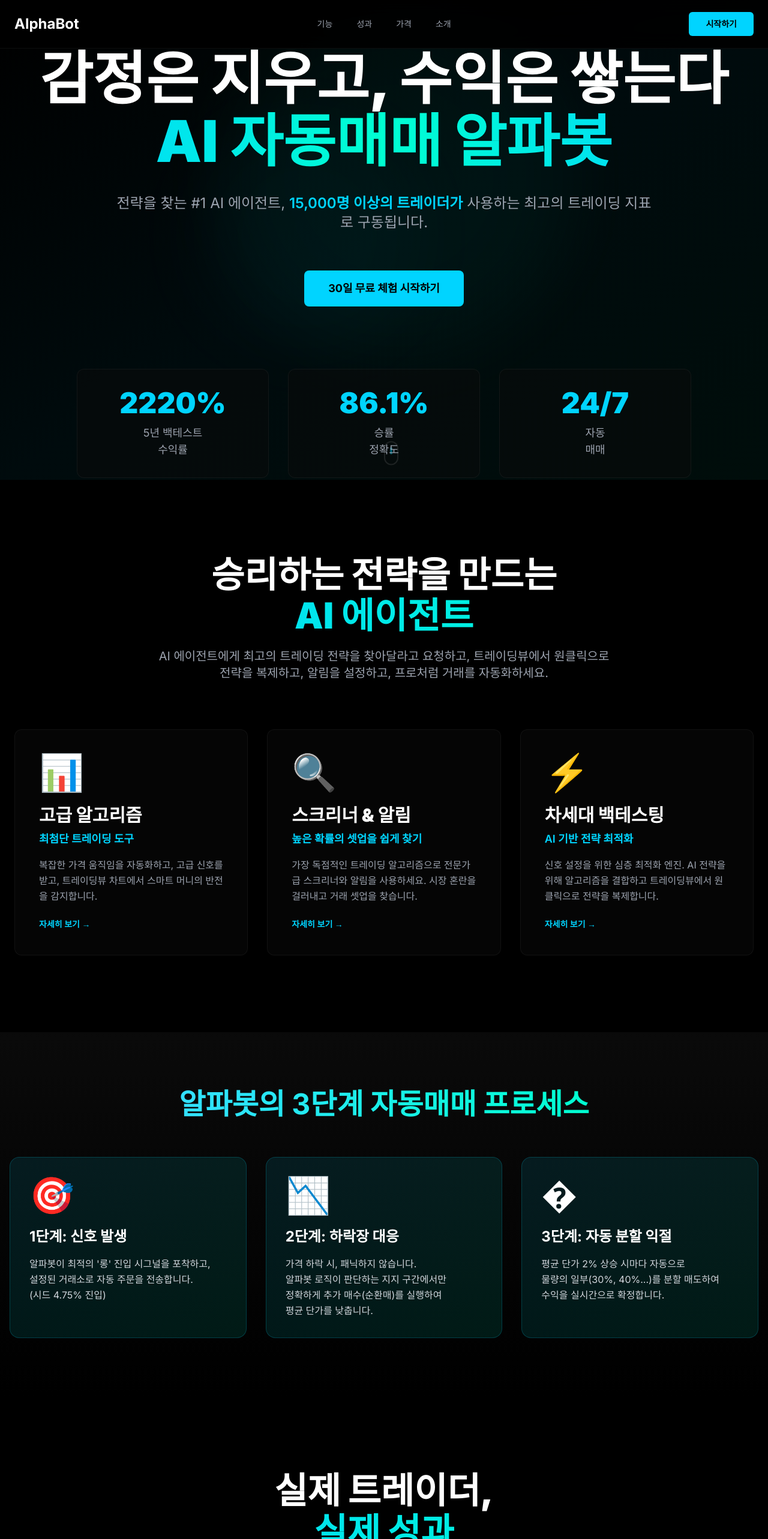
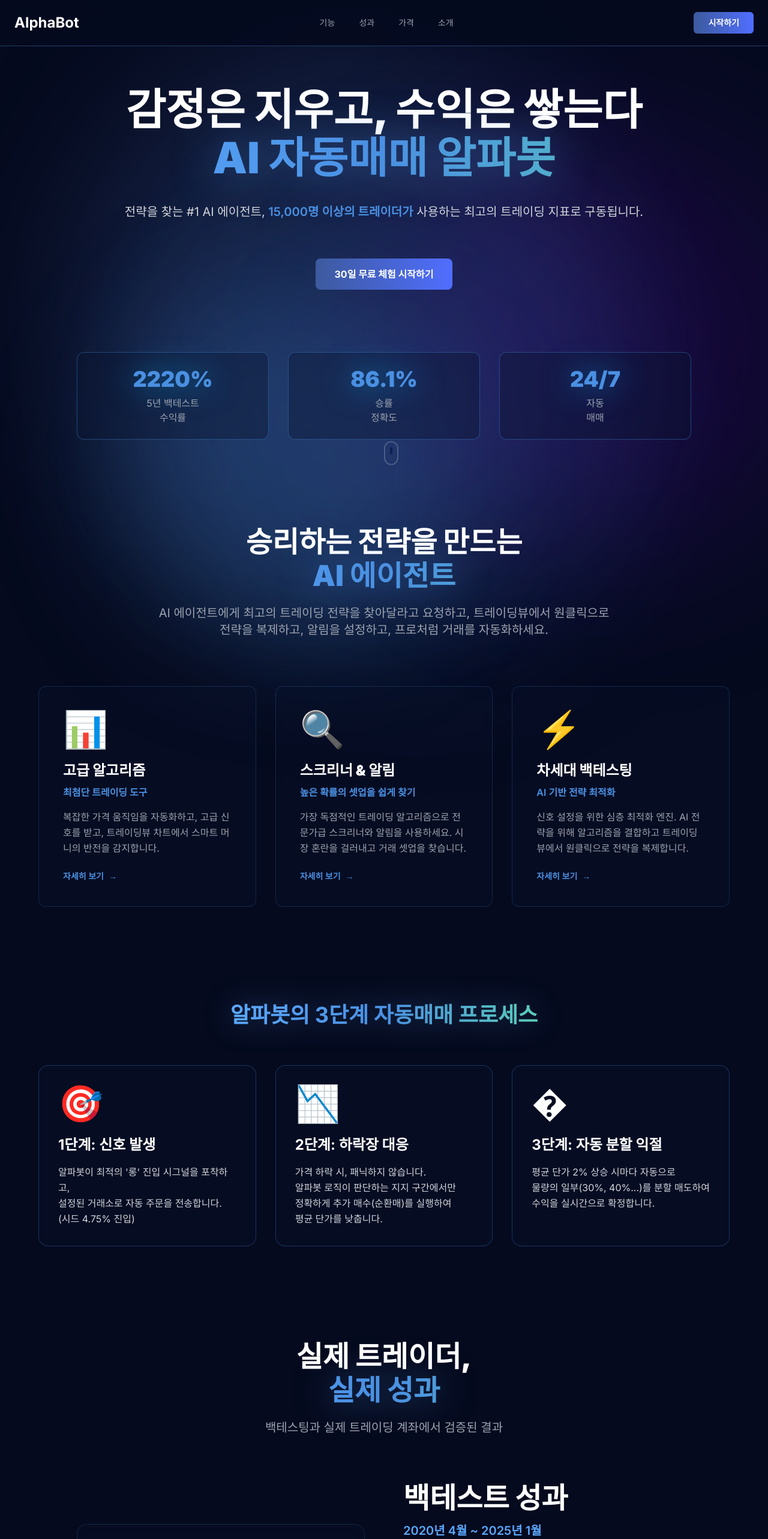
Before and after one commit to southouse/alphabot-homepage2, a Next.js app: page / in a window 1280 px wide. Shown: the top 2566 px of the page at 60% size. Built offline with nearby package versions, Linux system fonts and the light colour scheme.

Commit message:
feat: 피드백 반영 1

```diff
--- a/app/globals.css
+++ b/app/globals.css
@@ -4,13 +4,13 @@
 
 :root {
   --foreground-rgb: 255, 255, 255;
-  --background-start-rgb: 0, 0, 0;
-  --background-end-rgb: 10, 10, 10;
+  --background-start-rgb: 5, 10, 30;
+  --background-end-rgb: 20, 60, 150;
 }
 
 body {
   color: rgb(var(--foreground-rgb));
-  background: #000000;
+  background: #050A1E;
 }
 
 @layer utilities {
@@ -47,3 +47,34 @@
 .animate-float {
   animation: float 3s ease-in-out infinite;
 }
+
+@keyframes glow {
+  0%, 100% {
+    opacity: 0.5;
+    filter: brightness(1);
+  }
+  50% {
+    opacity: 0.8;
+    filter: brightness(1.2);
+  }
+}
+
+.animate-glow {
+  animation: glow 3s ease-in-out infinite;
+}
+
+/* Enhanced glassmorphism effect */
+.backdrop-blur-xl {
+  backdrop-filter: blur(24px);
+  -webkit-backdrop-filter: blur(24px);
+}
+
+.backdrop-blur-sm {
+  backdrop-filter: blur(8px);
+  -webkit-backdrop-filter: blur(8px);
+}
+
+/* Smooth transitions */
+* {
+  transition-timing-function: cubic-bezier(0.4, 0, 0.2, 1);
+}
--- a/app/page.tsx
+++ b/app/page.tsx
@@ -7,13 +7,25 @@
 
 export default function Home() {
   return (
-    <main className="min-h-screen">
+    <main className="min-h-screen bg-dark relative overflow-hidden">
+      {/* 전체 페이지 공통 배경 블러 효과 - 어두운 네이비 톤 */}
+      <div className="fixed inset-0 pointer-events-none">
+        <div className="absolute top-[10%] left-[10%] w-[900px] h-[900px] bg-accent-dark/30 rounded-full blur-[120px]"></div>
+        <div className="absolute top-[40%] right-[15%] w-[800px] h-[800px] bg-primary-light/25 rounded-full blur-[100px]"></div>
+        <div className="absolute top-[70%] left-[20%] w-[700px] h-[700px] bg-accent/22 rounded-full blur-[110px]"></div>
+        <div className="absolute bottom-[10%] right-[10%] w-[850px] h-[850px] bg-purple/18 rounded-full blur-[90px]"></div>
+        <div className="absolute top-[25%] left-[50%] w-[750px] h-[750px] bg-purple-deep/15 rounded-full blur-[130px]"></div>
+        <div className="absolute top-[60%] right-[40%] w-[600px] h-[600px] bg-cyan/20 rounded-full blur-[100px]"></div>
+      </div>
+
+      <div className="relative z-10">
         <Navbar />
         <Hero />
         <Features />
         <Introduction />
         <MainFeatures />
         <Footer />
+      </div>
     </main>
   );
 }
--- a/components/Features.tsx
+++ b/components/Features.tsx
@@ -35,22 +35,24 @@
       initial={{ opacity: 0, y: 50 }}
       animate={isInView ? { opacity: 1, y: 0 } : { opacity: 0, y: 50 }}
       transition={{ duration: 0.6, delay: index * 0.2 }}
-      className="group relative p-10 rounded-xl bg-dark-lighter/50 border border-white/5 hover:border-primary/30 transition-all duration-300"
+      className="group relative p-10 rounded-xl bg-dark-lighter/30 backdrop-blur-sm border border-accent/20 hover:border-accent/50 transition-all duration-300"
     >
-      <div className="text-6xl mb-6 transform group-hover:scale-110 transition-transform duration-300">
+      <div className="absolute inset-0 bg-gradient-to-br from-accent/10 via-primary/5 to-transparent rounded-xl opacity-0 group-hover:opacity-100 transition-opacity duration-300"></div>
+      <div className="absolute inset-0 rounded-xl bg-accent/0 group-hover:bg-accent/5 blur-2xl transition-all duration-300"></div>
+      <div className="relative text-6xl mb-6 transform group-hover:scale-110 transition-transform duration-300">
         {feature.icon}
       </div>
-      <h3 className="text-3xl font-black mb-2 text-white">
+      <h3 className="relative text-2xl font-black mb-2 text-white group-hover:text-accent transition-all duration-300">
         {feature.title}
       </h3>
-      <p className="text-lg text-primary mb-4 font-semibold">
+      <p className="relative text-base text-accent mb-4 font-semibold">
         {feature.subtitle}
       </p>
-      <p className="text-gray-400 leading-relaxed text-base">
+      <p className="relative text-gray-400 leading-relaxed text-base">
         {feature.description}
       </p>
-      <button className="mt-6 text-primary hover:text-primary-light font-semibold text-sm transition-colors">
-        자세히 보기 →
+      <button className="relative mt-6 text-accent hover:text-mint font-semibold text-sm transition-colors flex items-center gap-2 group-hover:gap-3 transition-all">
+        자세히 보기 <span className="inline-block transition-transform group-hover:translate-x-1">→</span>
       </button>
     </motion.div>
   );
@@ -61,17 +63,17 @@
   const isInView = useInView(ref, { once: true });
 
   return (
-    <section ref={ref} className="py-32 px-6 bg-black">
-      <div className="container mx-auto max-w-7xl">
+    <section ref={ref} className="py-20 px-6 relative">
+      <div className="container mx-auto max-w-6xl relative z-10">
         <motion.div
           initial={{ opacity: 0, y: 30 }}
           animate={isInView ? { opacity: 1, y: 0 } : { opacity: 0, y: 30 }}
           transition={{ duration: 0.8 }}
           className="text-center mb-20"
         >
-          <h2 className="text-5xl md:text-6xl font-black mb-6 text-white">
+          <h2 className="text-4xl md:text-5xl font-black mb-6 text-white">
             승리하는 전략을 만드는
-            <span className="block bg-gradient-to-r from-primary to-accent bg-clip-text text-transparent mt-2">
+            <span className="block bg-gradient-to-r from-accent-light via-cyan to-mint bg-clip-text text-transparent drop-shadow-[0_0_30px_rgba(74,144,226,0.5)] mt-2">
               AI 에이전트
             </span>
           </h2>
--- a/components/Hero.tsx
+++ b/components/Hero.tsx
@@ -4,47 +4,17 @@
 
 export default function Hero() {
   return (
-    <section className="relative min-h-screen flex items-center justify-center overflow-hidden pt-20 bg-black">
-      {/* Animated background gradient */}
-      <div className="absolute inset-0 bg-gradient-to-br from-black via-primary/5 to-accent/5"></div>
-
-      {/* Animated circles */}
-      <motion.div
-        animate={{
-          scale: [1, 1.2, 1],
-          opacity: [0.1, 0.2, 0.1],
-        }}
-        transition={{
-          duration: 8,
-          repeat: Infinity,
-          ease: "easeInOut"
-        }}
-        className="absolute top-1/4 left-1/4 w-96 h-96 bg-primary/20 rounded-full blur-3xl"
-      />
-      <motion.div
-        animate={{
-          scale: [1.2, 1, 1.2],
-          opacity: [0.1, 0.2, 0.1],
-        }}
-        transition={{
-          duration: 8,
-          repeat: Infinity,
-          ease: "easeInOut",
-          delay: 2
-        }}
-        className="absolute bottom-1/4 right-1/4 w-[600px] h-[600px] bg-accent/20 rounded-full blur-3xl"
-      />
-
-      <div className="container mx-auto px-6 z-10">
+    <section className="relative min-h-screen flex items-center justify-center pt-20">
+      <div className="container mx-auto px-6 relative z-10">
         <div className="text-center space-y-10 max-w-6xl mx-auto">
           <motion.div
             initial={{ opacity: 0, y: 30 }}
             animate={{ opacity: 1, y: 0 }}
             transition={{ duration: 0.8 }}
           >
-            <h1 className="text-5xl md:text-7xl lg:text-8xl font-black leading-tight mb-6">
+            <h1 className="text-4xl md:text-6xl lg:text-7xl font-black leading-tight mb-6">
               <span className="block text-white mb-2">감정은 지우고, 수익은 쌓는다</span>
-              <span className="block bg-gradient-to-r from-primary via-accent to-primary bg-clip-text text-transparent">
+              <span className="block bg-gradient-to-r from-accent-light via-cyan to-mint bg-clip-text text-transparent drop-shadow-[0_0_35px_rgba(74,144,226,0.5)]">
                 AI 자동매매 알파봇
               </span>
             </h1>
@@ -54,9 +24,9 @@
             initial={{ opacity: 0, y: 30 }}
             animate={{ opacity: 1, y: 0 }}
             transition={{ duration: 0.8, delay: 0.2 }}
-            className="text-xl md:text-2xl text-gray-400 max-w-4xl mx-auto leading-relaxed"
+            className="text-lg md:text-xl text-gray-300 max-w-4xl mx-auto leading-relaxed"
           >
-            전략을 찾는 #1 AI 에이전트, <span className="text-primary font-semibold">15,000명 이상의 트레이더가</span> 사용하는 최고의 트레이딩 지표로 구동됩니다.
+            전략을 찾는 #1 AI 에이전트, <span className="text-accent font-semibold">15,000명 이상의 트레이더가</span> 사용하는 최고의 트레이딩 지표로 구동됩니다.
           </motion.p>
 
           <motion.div
@@ -65,7 +35,7 @@
             transition={{ duration: 0.8, delay: 0.3 }}
             className="flex flex-col sm:flex-row gap-5 justify-center items-center pt-6"
           >
-            <button className="px-10 py-4 bg-primary text-black rounded-lg font-bold text-lg hover:bg-primary-light hover:shadow-xl hover:shadow-primary/30 transition-all transform hover:scale-105">
+            <button className="px-8 py-3.5 bg-gradient-to-r from-accent-dark to-purple text-white rounded-lg font-bold text-base hover:shadow-2xl hover:shadow-purple/70 hover:from-purple hover:to-accent-dark transition-all transform hover:scale-105">
               30일 무료 체험 시작하기
             </button>
           </motion.div>
@@ -76,17 +46,23 @@
             transition={{ duration: 0.8, delay: 0.4 }}
             className="grid grid-cols-1 md:grid-cols-3 gap-8 max-w-5xl mx-auto pt-16"
           >
-            <div className="p-8 rounded-xl bg-dark-lighter/50 border border-white/5 hover:border-primary/30 transition-all">
-              <div className="text-5xl font-black text-primary mb-3">2220%</div>
-              <div className="text-gray-400 text-lg">5년 백테스트<br />수익률</div>
+            <div className="relative group p-6 rounded-xl bg-dark-lighter/40 backdrop-blur-sm border border-accent/40 hover:border-mint/70 transition-all duration-300">
+              <div className="absolute inset-0 bg-gradient-to-br from-accent/20 via-purple/10 to-transparent rounded-xl opacity-0 group-hover:opacity-100 transition-opacity"></div>
+              <div className="relative text-4xl font-black text-accent drop-shadow-[0_0_25px_rgba(0,180,255,0.6)] mb-2">2220%</div>
+              <div className="relative text-gray-400 text-base">5년 백테스트<br />수익률</div>
+              <div className="absolute inset-0 rounded-xl bg-accent/0 group-hover:bg-mint/15 blur-xl transition-all duration-300"></div>
             </div>
-            <div className="p-8 rounded-xl bg-dark-lighter/50 border border-white/5 hover:border-primary/30 transition-all">
-              <div className="text-5xl font-black text-primary mb-3">86.1%</div>
-              <div className="text-gray-400 text-lg">승률<br />정확도</div>
+            <div className="relative group p-6 rounded-xl bg-dark-lighter/40 backdrop-blur-sm border border-accent/40 hover:border-mint/70 transition-all duration-300">
+              <div className="absolute inset-0 bg-gradient-to-br from-accent/20 via-purple/10 to-transparent rounded-xl opacity-0 group-hover:opacity-100 transition-opacity"></div>
+              <div className="relative text-4xl font-black text-accent drop-shadow-[0_0_25px_rgba(0,180,255,0.6)] mb-2">86.1%</div>
+              <div className="relative text-gray-400 text-base">승률<br />정확도</div>
+              <div className="absolute inset-0 rounded-xl bg-accent/0 group-hover:bg-mint/15 blur-xl transition-all duration-300"></div>
             </div>
-            <div className="p-8 rounded-xl bg-dark-lighter/50 border border-white/5 hover:border-primary/30 transition-all">
-              <div className="text-5xl font-black text-primary mb-3">24/7</div>
-              <div className="text-gray-400 text-lg">자동<br />매매</div>
+            <div className="relative group p-6 rounded-xl bg-dark-lighter/40 backdrop-blur-sm border border-accent/40 hover:border-mint/70 transition-all duration-300">
+              <div className="absolute inset-0 bg-gradient-to-br from-accent/20 via-purple/10 to-transparent rounded-xl opacity-0 group-hover:opacity-100 transition-opacity"></div>
+              <div className="relative text-4xl font-black text-accent drop-shadow-[0_0_25px_rgba(0,180,255,0.6)] mb-2">24/7</div>
+              <div className="relative text-gray-400 text-base">자동<br />매매</div>
+              <div className="absolute inset-0 rounded-xl bg-accent/0 group-hover:bg-mint/15 blur-xl transition-all duration-300"></div>
             </div>
           </motion.div>
         </div>
--- a/components/Introduction.tsx
+++ b/components/Introduction.tsx
@@ -27,16 +27,16 @@
   const isInView = useInView(ref, { once: true });
 
   return (
-    <section ref={ref} className="py-24 px-4 bg-gradient-to-b from-dark-lighter to-dark">
-      <div className="container mx-auto">
+    <section ref={ref} className="py-20 px-4 relative">
+      <div className="container mx-auto max-w-6xl relative z-10">
         <motion.div
           initial={{ opacity: 0, y: 30 }}
           animate={isInView ? { opacity: 1, y: 0 } : { opacity: 0, y: 30 }}
           transition={{ duration: 0.8 }}
           className="text-center mb-16"
         >
-          <h2 className="text-4xl md:text-5xl font-bold mb-8">
-            <span className="bg-gradient-to-r from-primary-light to-accent bg-clip-text text-transparent">
+          <h2 className="text-3xl md:text-4xl font-bold mb-8">
+            <span className="bg-gradient-to-r from-accent-light via-cyan to-mint bg-clip-text text-transparent drop-shadow-[0_0_25px_rgba(74,144,226,0.4)]">
               알파봇의 3단계 자동매매 프로세스
             </span>
           </h2>
@@ -49,9 +49,10 @@
               initial={{ opacity: 0, y: 50 }}
               animate={isInView ? { opacity: 1, y: 0 } : { opacity: 0, y: 50 }}
               transition={{ duration: 0.6, delay: index * 0.2 }}
-              className="relative p-8 rounded-2xl bg-gradient-to-br from-primary/10 to-accent/10 border border-primary/20 hover:border-accent/50 transition-all duration-300 group"
+              className="relative p-8 rounded-2xl bg-dark-lighter/30 backdrop-blur-sm border border-accent/30 hover:border-accent/60 transition-all duration-300 group"
             >
-              <div className="absolute inset-0 bg-gradient-to-br from-primary/5 to-accent/5 rounded-2xl opacity-0 group-hover:opacity-100 transition-opacity duration-300"></div>
+              <div className="absolute inset-0 bg-gradient-to-br from-accent/20 via-primary/15 to-primary-light/20 rounded-2xl opacity-0 group-hover:opacity-100 transition-opacity duration-300"></div>
+              <div className="absolute inset-0 rounded-2xl bg-accent/0 group-hover:bg-accent/10 blur-2xl transition-all duration-300"></div>
 
               <div className="relative z-10">
                 <div className="text-6xl mb-6 transform group-hover:scale-110 transition-transform duration-300">
--- a/components/MainFeatures.tsx
+++ b/components/MainFeatures.tsx
@@ -34,17 +34,17 @@
   const isInView = useInView(ref, { once: true });
 
   return (
-    <section ref={ref} className="py-32 px-6 bg-black">
-      <div className="container mx-auto max-w-7xl">
+    <section ref={ref} className="py-20 px-6 relative">
+      <div className="container mx-auto max-w-5xl relative z-10">
         <motion.div
           initial={{ opacity: 0, y: 30 }}
           animate={isInView ? { opacity: 1, y: 0 } : { opacity: 0, y: 30 }}
           transition={{ duration: 0.8 }}
           className="text-center mb-20"
         >
-          <h2 className="text-5xl md:text-6xl font-black mb-6 text-white">
+          <h2 className="text-4xl md:text-5xl font-black mb-6 text-white">
             실제 트레이더,
-            <span className="block bg-gradient-to-r from-primary to-accent bg-clip-text text-transparent mt-2">
+            <span className="block bg-gradient-to-r from-accent-light via-cyan to-mint bg-clip-text text-transparent drop-shadow-[0_0_30px_rgba(74,144,226,0.5)] mt-2">
               실제 성과
             </span>
           </h2>
@@ -63,10 +63,9 @@
               className={`flex flex-col ${index % 2 === 0 ? 'lg:flex-row' : 'lg:flex-row-reverse'} items-center gap-16`}
             >
               <div className="flex-1 w-full">
-                <div className="relative p-16 rounded-2xl bg-dark-lighter/30 border border-white/5 group hover:border-primary/20 transition-all duration-300">
-                  <div className="absolute inset-0 bg-gradient-to-br from-primary/5 to-accent/5 rounded-2xl opacity-0 group-hover:opacity-100 transition-opacity duration-300"></div>
-
-                  <div className="relative z-10 flex items-center justify-center text-9xl">
+              <div className="relative p-16 rounded-2xl bg-dark-lighter/20 backdrop-blur-sm border border-accent/20 group hover:border-accent/50 transition-all duration-300">
+                <div className="absolute inset-0 bg-gradient-to-br from-accent/15 to-primary/10 rounded-2xl opacity-0 group-hover:opacity-100 transition-opacity duration-300"></div>
+                <div className="absolute inset-0 rounded-2xl bg-accent/0 group-hover:bg-accent/5 blur-2xl transition-all duration-300"></div>                  <div className="relative z-10 flex items-center justify-center text-9xl">
                     {feature.image}
                   </div>
                 </div>
@@ -76,7 +75,7 @@
                 <h3 className="text-4xl md:text-5xl font-black mb-4 text-white">
                   {feature.title}
                 </h3>
-                <p className="text-xl text-primary mb-8 font-semibold">
+                <p className="text-xl text-accent-light mb-8 font-semibold">
                   {feature.subtitle}
                 </p>
                 <p className="text-lg text-gray-400 leading-relaxed whitespace-pre-line mb-10">
@@ -85,9 +84,10 @@
                 {feature.stats && (
                   <div className="grid grid-cols-3 gap-6">
                     {feature.stats.map((stat, idx) => (
-                      <div key={idx} className="p-6 rounded-xl bg-dark-lighter/50 border border-white/5">
-                        <div className="text-3xl font-black text-primary mb-2">{stat.value}</div>
-                        <div className="text-sm text-gray-400">{stat.label}</div>
+                      <div key={idx} className="relative group p-6 rounded-xl bg-dark-lighter/30 backdrop-blur-sm border border-accent/20 hover:border-accent/40 transition-all duration-300">
+                        <div className="absolute inset-0 bg-gradient-to-br from-accent/10 to-transparent rounded-xl opacity-0 group-hover:opacity-100 transition-opacity"></div>
+                        <div className="relative text-2xl font-black text-accent drop-shadow-[0_0_20px_rgba(0,180,255,0.6)] mb-2">{stat.value}</div>
+                        <div className="relative text-sm text-gray-400">{stat.label}</div>
                       </div>
                     ))}
                   </div>
@@ -101,18 +101,20 @@
           initial={{ opacity: 0, y: 30 }}
           animate={isInView ? { opacity: 1, y: 0 } : { opacity: 0, y: 30 }}
           transition={{ duration: 0.8, delay: 0.6 }}
-          className="text-center mt-32 p-16 rounded-2xl bg-dark-lighter/30 border border-white/10"
+          className="relative text-center mt-32 p-16 rounded-2xl bg-dark-lighter/20 backdrop-blur-sm border border-accent/30 overflow-hidden"
         >
-          <h3 className="text-4xl md:text-5xl font-black mb-6 text-white">
+          <div className="absolute inset-0 bg-gradient-to-br from-accent/10 via-primary/5 to-transparent"></div>
+          <div className="absolute -top-1/2 -right-1/2 w-full h-full bg-accent/10 rounded-full blur-[100px]"></div>
+          <h3 className="relative text-4xl md:text-5xl font-black mb-6 text-white">
             지금 바로 스마트한 트레이딩 시작하기
           </h3>
-          <p className="text-xl text-gray-400 mb-10 max-w-3xl mx-auto">
+          <p className="relative text-xl text-gray-400 mb-10 max-w-3xl mx-auto">
             AI 기반 전략을 사용하는 15,000명 이상의 트레이더와 함께하세요. 30일 무료 체험으로 최고의 자동매매를 경험하세요.
           </p>
-          <button className="px-12 py-5 bg-primary text-black rounded-lg font-bold text-xl hover:bg-primary-light hover:shadow-xl hover:shadow-primary/30 transition-all transform hover:scale-105 mb-4">
-            30일 무료 체험 시작하기
+          <button className="relative px-10 py-4 bg-gradient-to-r from-accent-dark to-purple text-white rounded-lg font-bold text-lg hover:shadow-2xl hover:shadow-purple/70 hover:from-purple hover:to-accent-dark transition-all transform hover:scale-105 mb-4 overflow-hidden group">
+            <span className="relative z-10">30일 무료 체험 시작하기</span>
           </button>
-          <p className="text-sm text-gray-500 mt-6">
+          <p className="relative text-sm text-gray-500 mt-6">
             버튼을 클릭하여 AI 기반 트레이딩 전략을 시작하세요
           </p>
         </motion.div>
--- a/components/Navbar.tsx
+++ b/components/Navbar.tsx
@@ -9,7 +9,7 @@
       initial={{ y: -100 }}
       animate={{ y: 0 }}
       transition={{ duration: 0.5 }}
-      className="fixed top-0 left-0 right-0 z-50 bg-black/90 backdrop-blur-lg border-b border-white/5"
+      className="fixed top-0 left-0 right-0 z-50 bg-dark/90 backdrop-blur-xl border-b border-accent/40"
     >
       <div className="container mx-auto px-6 py-5">
         <div className="flex items-center justify-between">
@@ -35,7 +35,7 @@
           <div className="flex items-center space-x-4">
             <Link
               href="#contact"
-              className="px-7 py-2.5 bg-primary text-black rounded-md font-bold text-sm hover:bg-primary-light hover:shadow-lg hover:shadow-primary/30 transition-all"
+              className="px-6 py-2 bg-gradient-to-r from-accent-dark to-purple text-white rounded-md font-bold text-sm hover:shadow-lg hover:shadow-purple/60 hover:from-purple hover:to-accent-dark transition-all"
             >
               시작하기
             </Link>
--- a/tailwind.config.ts
+++ b/tailwind.config.ts
@@ -9,20 +9,42 @@
   theme: {
     extend: {
       colors: {
+        // 메인 컬러 - 더 어두운 네이비 톤
         primary: {
-          DEFAULT: '#00D4FF', // 밝은 시안 (LuxAlgo 스타일)
-          dark: '#00A8CC',
-          light: '#33E0FF',
+          DEFAULT: '#0A1E4A', // 어두운 네이비 블루
+          dark: '#050A1E', // 딥 네이비 블루 RGB(5, 10, 30)
+          light: '#1A3A6E', // 미디엄 네이비 블루
         },
+        // 서브 컬러 (강조) - 밝기 줄임
         accent: {
-          DEFAULT: '#00FFD1', // 청록색
-          dark: '#00CCB3',
-          light: '#66FFE0',
+          DEFAULT: '#4A90E2', // 차분한 블루 (밝기 낮춤)
+          dark: '#3D5A9E', // 어두운 블루
+          light: '#5AA8FF', // 밝은 블루 (덜 밝게)
+        },
+        cyan: {
+          DEFAULT: '#4A90E2', // 사이언 강조 (밝기 낮춤)
+          bright: '#5AA8FF',
+          glow: '#66D9EF',
+        },
+        purple: {
+          DEFAULT: '#506EFF', // 보라빛 블루
+          pink: '#C850A0', // 핑크-퍼플 (밝기 낮춤)
+          deep: '#6A00C8', // 진한 퍼플
+        },
+        mint: {
+          DEFAULT: '#5ACCB8', // 민트 (밝기 낮춤)
+        },
+        blue: {
+          DEFAULT: '#4A90E2',
+          gradient: {
+            start: '#0A1E4A',
+            end: '#1A3A6E',
+          }
         },
         dark: {
-          DEFAULT: '#000000', // 순수 검은색
-          lighter: '#0A0A0A',
-          light: '#1A1A1A',
+          DEFAULT: '#050A1E', // 딥 네이비 블루 베이스
+          lighter: '#0A1430',
+          light: '#0F1F3F',
         },
         gray: {
           DEFAULT: '#808080',
```
Also changed, not shown: components/Footer.tsx (+9 -9 lines). Lines whose indentation alone changed are shown as unchanged.
